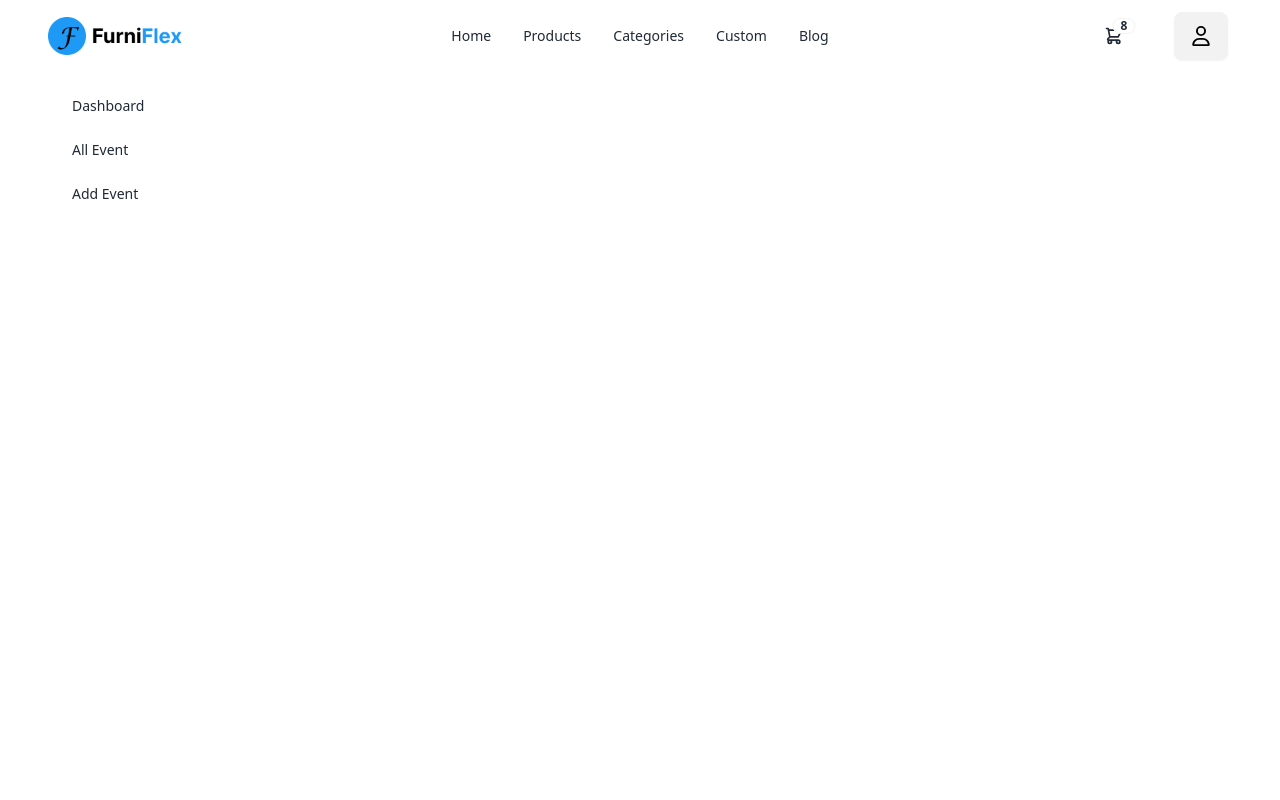
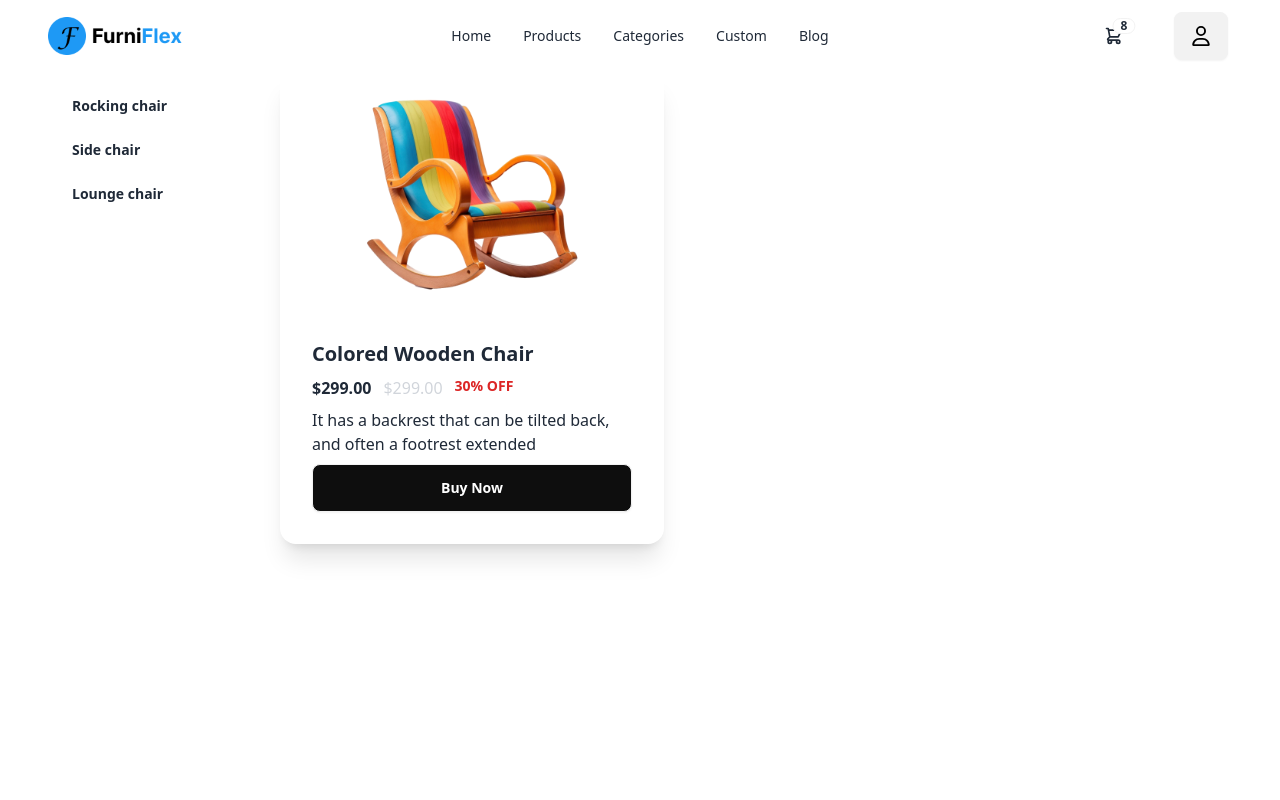
Before and after one commit to masniloy/furniflex, a React (Create React App) app: page /products in a window 1280 px wide. Shown: the top 800 px of the page. Built offline with nearby package versions, Linux system fonts and the light colour scheme.

Commit message:
work on cart option

```diff
--- a/src/pages/Products.jsx
+++ b/src/pages/Products.jsx
@@ -1,5 +1,6 @@
 import React from 'react';
 import { Link, Outlet } from 'react-router-dom';
+import Product from './product';
 const Products = () => {
     return (
         <div>
@@ -15,9 +16,9 @@ const Products = () => {
                                 <svg className="fill-current    p-2.5 h-10 w-10" SviewBox="0 0 448 512"><path d="M0 96C0 78.3 14.3 64 32 64H416c17.7 0 32 14.3 32 32s-14.3 32-32 32H32C14.3 128 0 113.7 0 96zM0 256c0-17.7 14.3-32 32-32H416c17.7 0 32 14.3 32 32s-14.3 32-32 32H32c-17.7 0-32-14.3-32-32zM448 416c0 17.7-14.3 32-32 32H32c-17.7 0-32-14.3-32-32s14.3-32 32-32H416c17.7 0 32 14.3 32 32z" /></svg>
 
                             </label>
-                            <h1 className="text-lg text-center w-full mr-10 pt-2">Dashboard</h1>
+
                         </div>
-                        <Outlet />
+                        <Product />
 
 
                     </div>
@@ -29,15 +30,15 @@ const Products = () => {
                         ></label>
                         <ul className="menu p-4 w-60 min-h-screen   text-base-content flex flex-col justify-between ">
                             {/* Sidebar content here */}
-                            <div>
+                            <div className=' font-bold'>
                                 <li className="  mb-2  rounded-l-lg">
-                                    <Link >Dashboard </Link>
+                                    <Link >Rocking chair</Link>
                                 </li>
                                 <li className=" mb-2  rounded-l-lg">
-                                    <Link >All Event </Link>
+                                    <Link >Side chair</Link>
                                 </li >
                                 <li className=" mb-2  rounded-l-lg">
-                                    <Link >Add Event</Link>
+                                    <Link >Lounge chair</Link>
                                 </li>
                             </div>
 
--- /dev/null
+++ b/src/pages/product.jsx
@@ -0,0 +1,33 @@
+import image1 from "../assets/image (1).png";
+
+
+import React from 'react';
+
+const product = () => {
+    return (
+        <div>
+            <div className="card w-96 shadow-xl">
+                <figure className="">
+                    <img
+                        src={image1}
+                        alt="Shoes"
+                        className="rounded-xl h-[236px] w-[236]" />
+                </figure>
+                <div className="card-body ">
+                    <h2 className="card-title">Colored Wooden Chair</h2>
+                    <div className="flex w-2/3">
+                        <p className="font-bold">$299.00</p>
+                        <p className=" text-gray-300">$299.00</p>
+                        <p className=" text-red-600 text-sm font-bold">30% OFF</p>
+                    </div>
+                    <p>It has a backrest that can be tilted back, and often a footrest extended</p>
+                    <div className="card-actions">
+                        <button className="btn w-full bg-color1 text-white">Buy Now</button>
+                    </div>
+                </div>
+            </div>
+        </div>
+    );
+};
+
+export default product;
--- a/src/routes/Routes.jsx
+++ b/src/routes/Routes.jsx
@@ -4,6 +4,7 @@ import Home from "../pages/Home";
 import Products from "../pages/Products";
 import Login from "../pages/Login";
 import Register from "../pages/Register";
+
 
 const router = createBrowserRouter([
     {
@@ -27,6 +28,7 @@ const router = createBrowserRouter([
                 element: <Register />
             },
 
+
         ]
     }
 ])
```
Also changed, not shown: src/App.jsx (line endings or trailing spaces).
